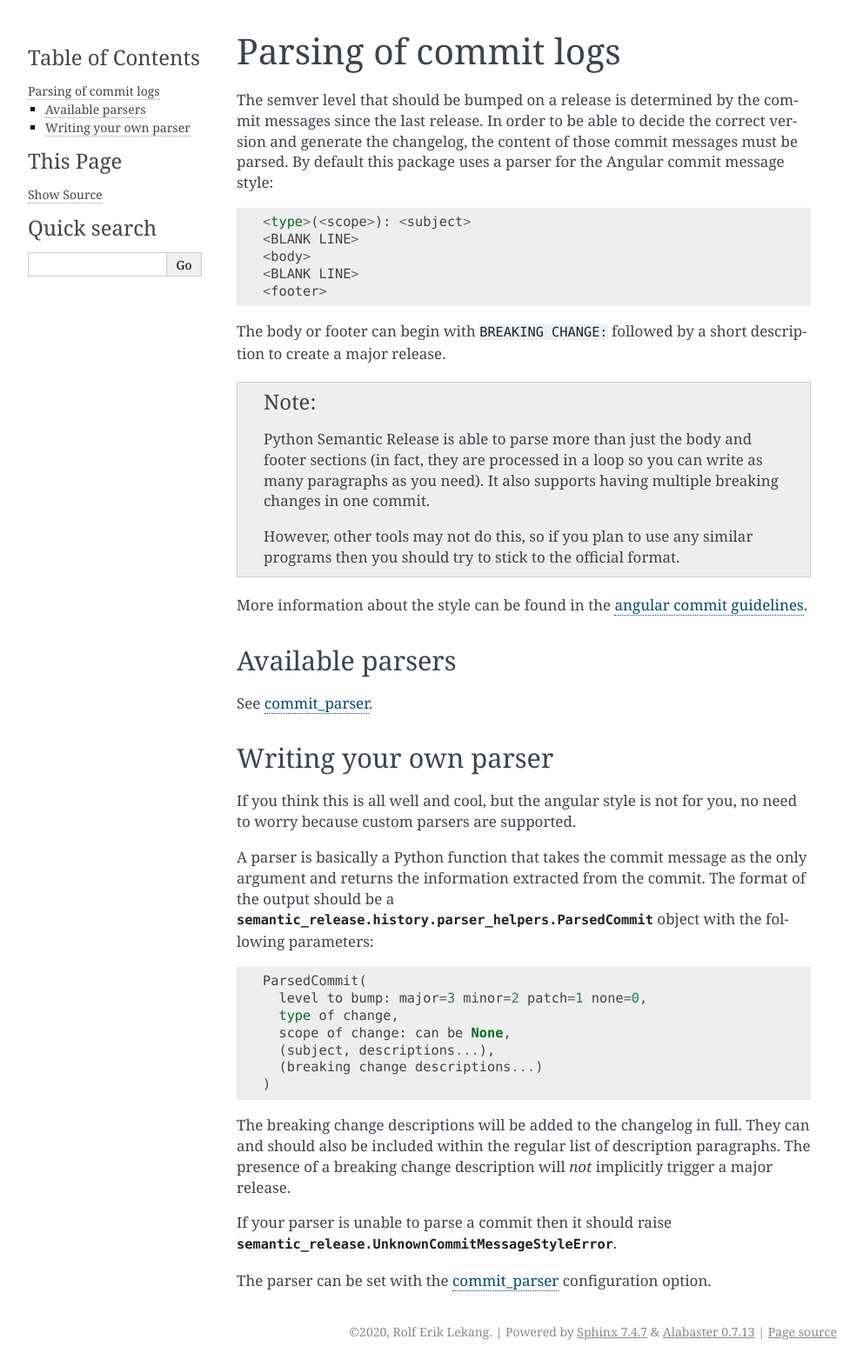
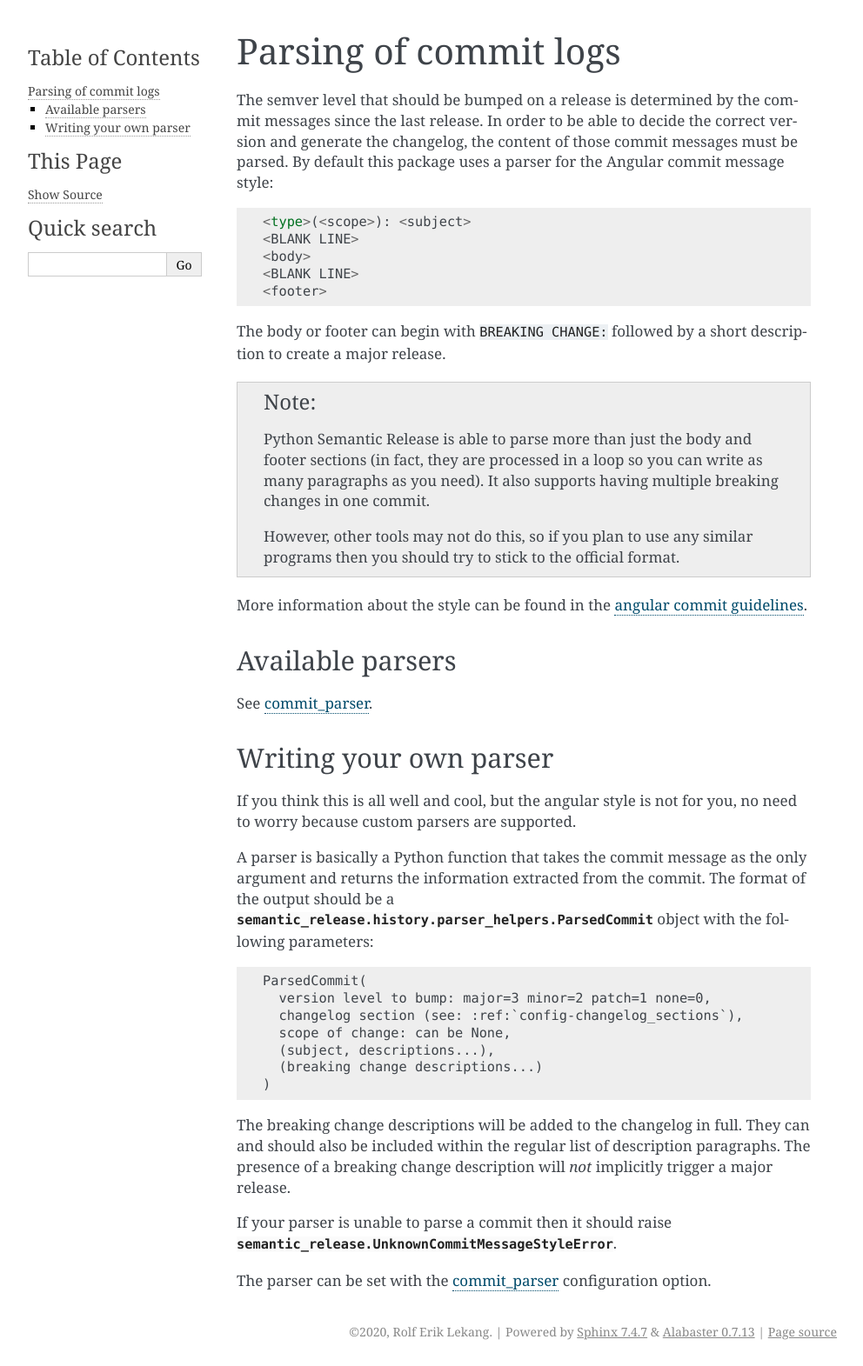
Before and after one commit to python-semantic-release/python-semantic-release, a Sphinx documentation site: the page built from docs/commit-log-parsing.rst, in a window 1280 px wide. Shown: the whole page at 87% size, without its empty margins (148-1140 px from the left). Built offline with Sphinx 7.4.7, drawn with Linux system fonts in a browser that asks for light colours; pages that are not in the unit, such as notebooks, are missing from menus.

Commit message:
docs: clarify second argument of ParsedCommit

```diff
--- a/docs/commit-log-parsing.rst
+++ b/docs/commit-log-parsing.rst
@@ -45,8 +45,8 @@ of the output should be a :py:class:`semantic_release.history.parser_helpers.Par
 object with the following parameters::
 
     ParsedCommit(
-      level to bump: major=3 minor=2 patch=1 none=0,
-      type of change,
+      version level to bump: major=3 minor=2 patch=1 none=0,
+      changelog section (see: :ref:`config-changelog_sections`),
       scope of change: can be None,
       (subject, descriptions...),
       (breaking change descriptions...)
```
